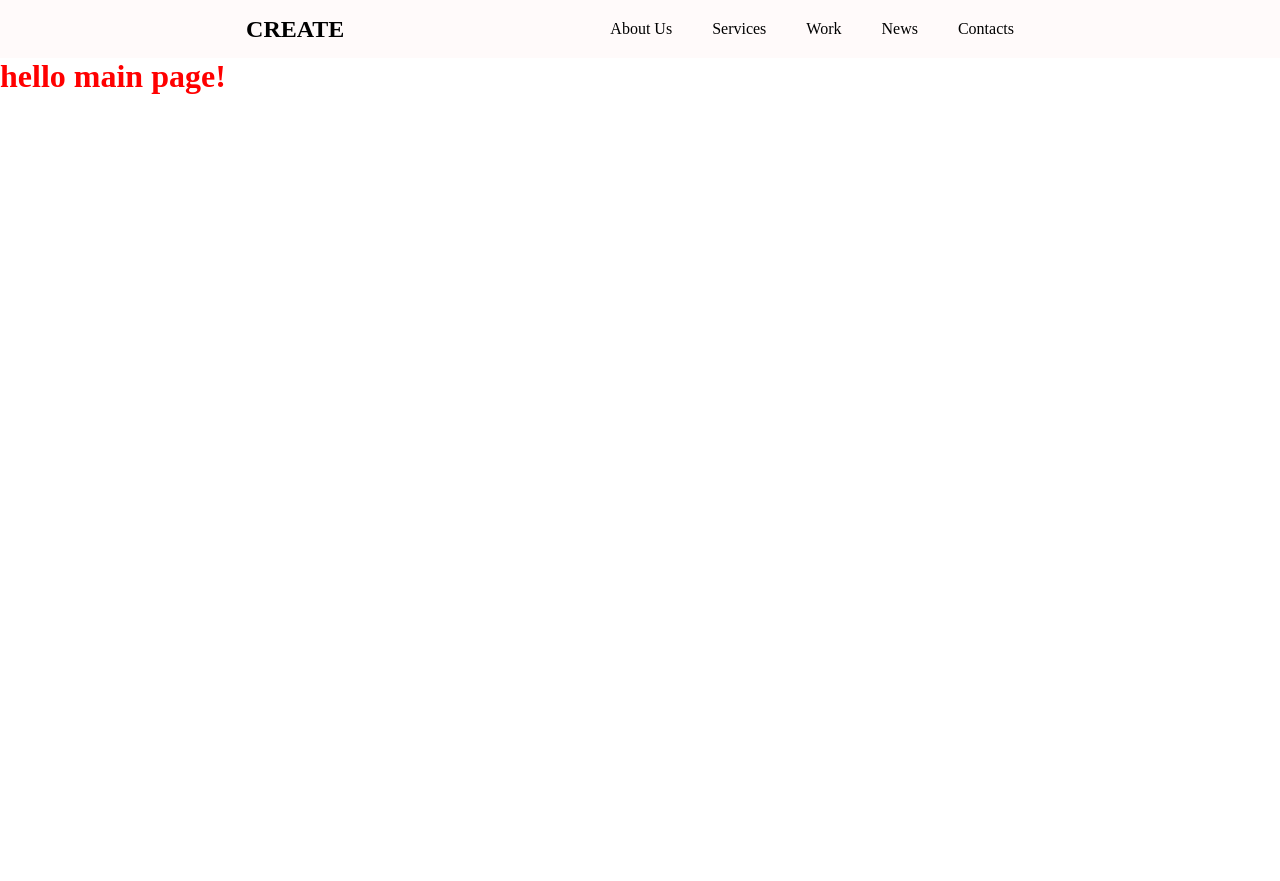
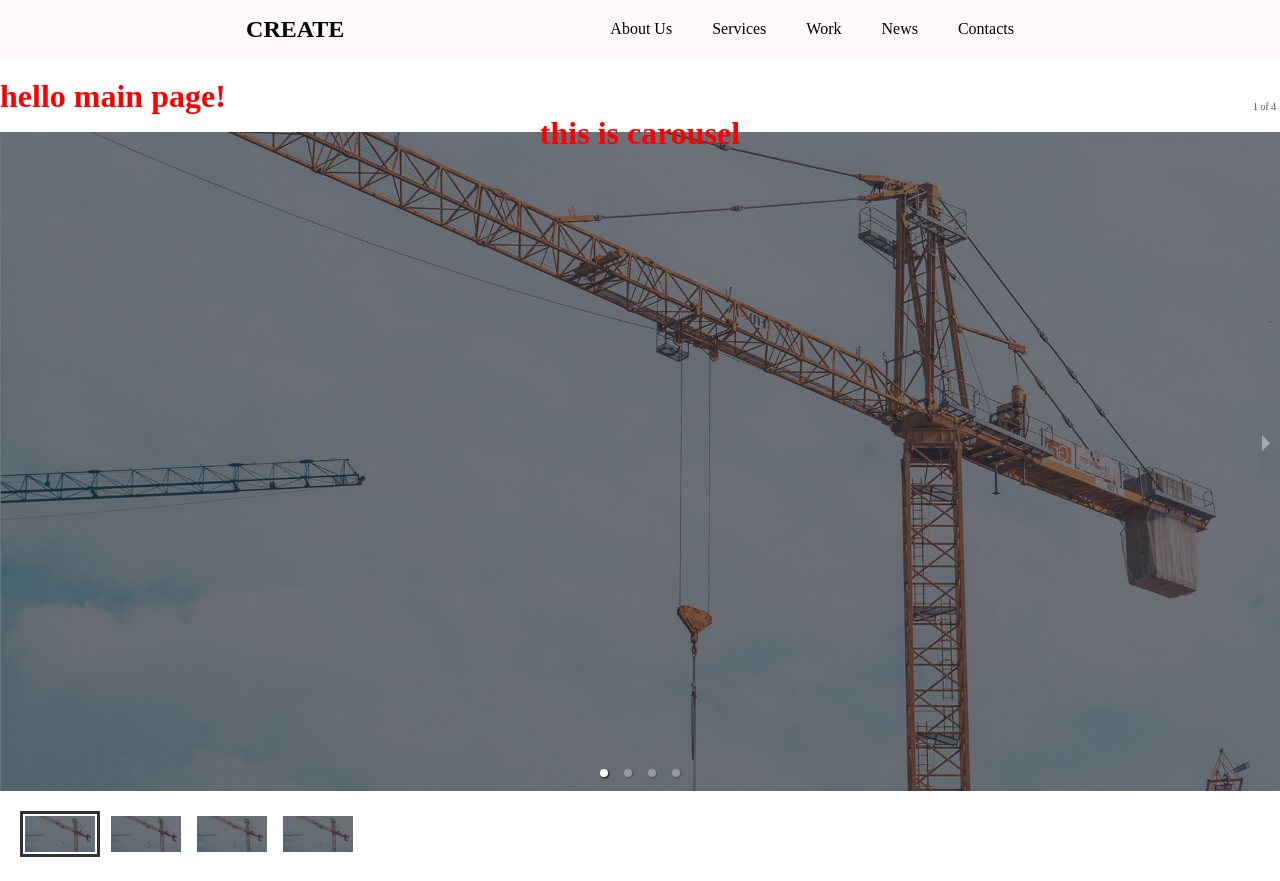
Before and after one commit to jasuresankulov/CreateX, a React (Create React App) app in the folder myapp/: page / in a window 1280 px wide. Before the commit the page ends 800 px from the top, so only its background shows below. Built offline with nearby package versions, Linux system fonts and the light colour scheme.

Commit message:
almost done carousel

```diff
--- a/myapp/package.json
+++ b/myapp/package.json
@@ -8,9 +8,12 @@
     "@testing-library/user-event": "^13.5.0",
     "react": "^18.3.1",
     "react-dom": "^18.3.1",
+    "react-responsive-carousel": "^3.2.23",
     "react-router-dom": "^6.26.2",
     "react-scripts": "5.0.1",
+    "react-slick": "^0.30.2",
     "sass": "^1.78.0",
+    "slick-carousel": "^1.8.1",
     "web-vitals": "^2.1.4"
   },
   "scripts": {
--- a/myapp/src/components/Carousel/index.jsx
+++ b/myapp/src/components/Carousel/index.jsx
@@ -0,0 +1,37 @@
+import "./style.scss"
+
+import "react-responsive-carousel/lib/styles/carousel.min.css"; // requires a loader
+import { Carousel } from 'react-responsive-carousel'
+import FirstBigImg from "../../assets/images/firstBgImg.jpg"
+
+function CarouselComponet() {
+  return (
+    <>
+      <Carousel>
+        <div className="car">
+          <h1>this is carousel</h1>
+          <img src={FirstBigImg} alt="" />
+        </div>
+        <div className="car">
+        <h1>this is carousel</h1>
+
+          <img src={FirstBigImg} alt="" />
+
+        </div>
+        <div className="car">
+        <h1>this is carousel</h1>
+
+          <img src={FirstBigImg} alt="" />
+
+        </div>
+        <div className="car">
+        <h1>this is carousel</h1>
+
+          <img src={FirstBigImg} alt="" />
+        </div>
+      </Carousel>
+    </>
+  );
+}
+
+export default CarouselComponet;
--- a/myapp/src/components/Carousel/style.scss
+++ b/myapp/src/components/Carousel/style.scss
@@ -0,0 +1,4 @@
+h1{
+    position: relative;
+    top: 20px;
+}
--- a/myapp/src/components/MainPage/index.jsx
+++ b/myapp/src/components/MainPage/index.jsx
@@ -1,8 +1,13 @@
+import CarouselComponet from "../Carousel";
+
+
+
 function MainPage() {
     return (
         <>
         <h1>hello main page!</h1>
-        </>
+        <CarouselComponet/>
+         </>
      );
 }
 
```
Also changed, not shown: myapp/src/assets/images/firstBgImg.jpg (added), 1 other file (tests, documents, lock files or other folders).
